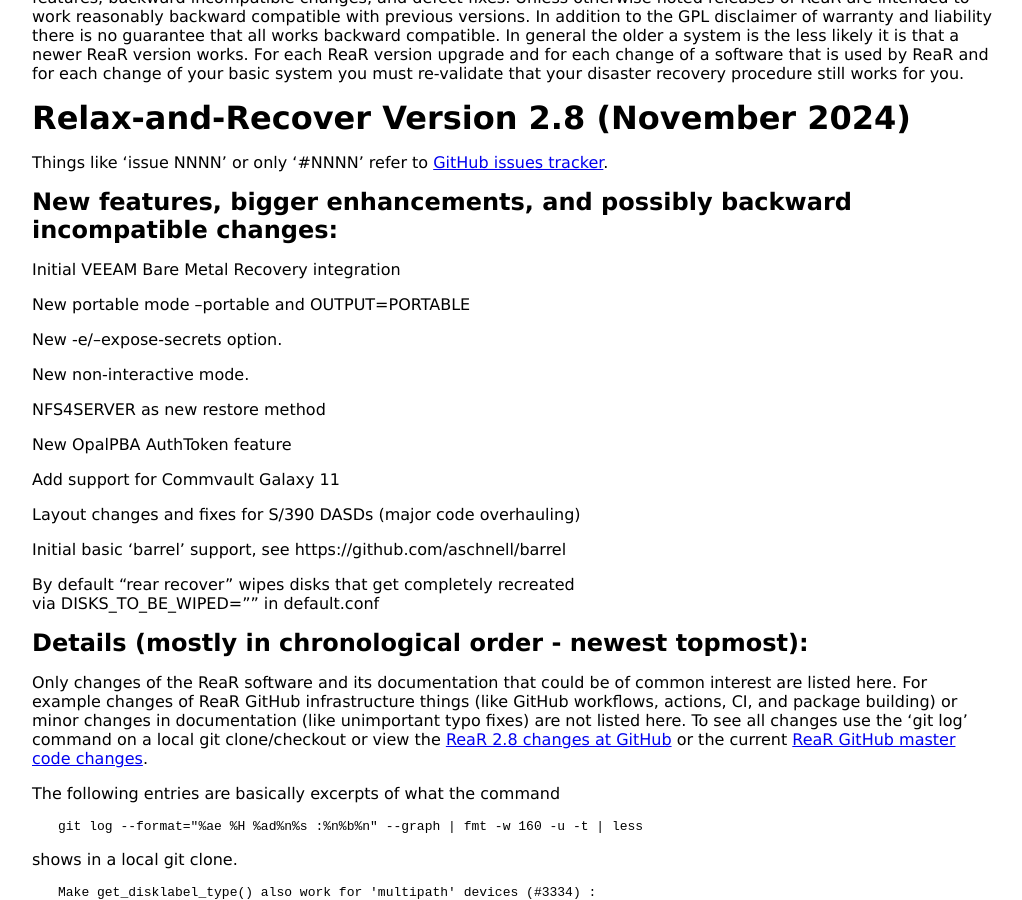
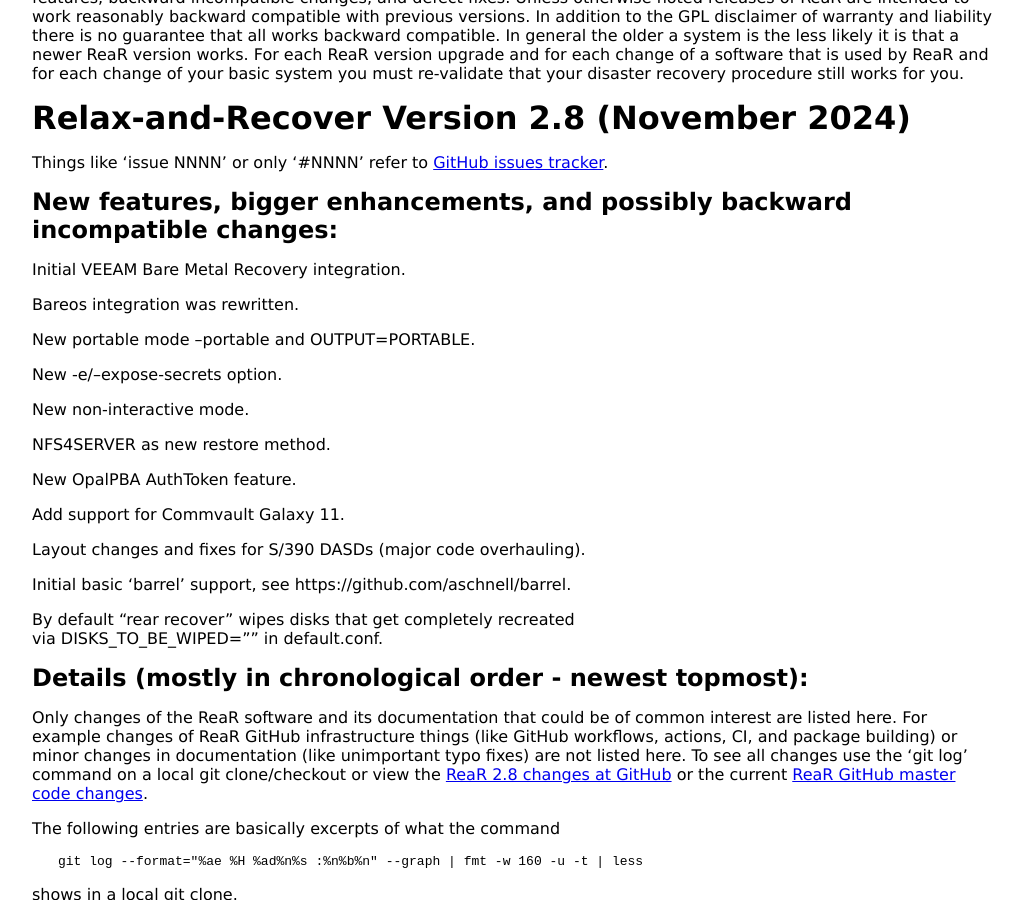
Before and after one commit to rear/rear.github.com, a Jekyll site: the page built from documentation/release-notes-2-8.md, in a window 1280 px wide and 900 px high, scrolled down 1222 px. Shown: the whole window, without its empty margins (128-1150 px from the left). Built offline with Jekyll 4.4.1, drawn with Linux system fonts in a browser that asks for light colours; some of the changed text lies outside the part shown.

Commit message:
update release notes 2.8 page

```diff
--- a/documentation/release-notes-2-8.md
+++ b/documentation/release-notes-2-8.md
@@ -73,26 +73,28 @@
 
 ## New features, bigger enhancements, and possibly backward incompatible changes:
 
-Initial VEEAM Bare Metal Recovery integration
-
-New portable mode --portable and OUTPUT=PORTABLE
+Initial VEEAM Bare Metal Recovery integration.
+
+Bareos integration was rewritten.
+
+New portable mode --portable and OUTPUT=PORTABLE.
 
 New -e/--expose-secrets option.
 
 New non-interactive mode.
 
-NFS4SERVER as new restore method
-
-New OpalPBA AuthToken feature
-
-Add support for Commvault Galaxy 11
-
-Layout changes and fixes for S/390 DASDs (major code overhauling)
-
-Initial basic 'barrel' support, see https://github.com/aschnell/barrel
+NFS4SERVER as new restore method.
+
+New OpalPBA AuthToken feature.
+
+Add support for Commvault Galaxy 11.
+
+Layout changes and fixes for S/390 DASDs (major code overhauling).
+
+Initial basic 'barrel' support, see https://github.com/aschnell/barrel.
 
 By default "rear recover" wipes disks that get completely recreated
-via DISKS_TO_BE_WIPED="" in default.conf
+via DISKS_TO_BE_WIPED="" in default.conf.
 
 
 
```
Also changed, not shown: other parts of documentation/release-notes-2-8.md (+6 -6 lines).
